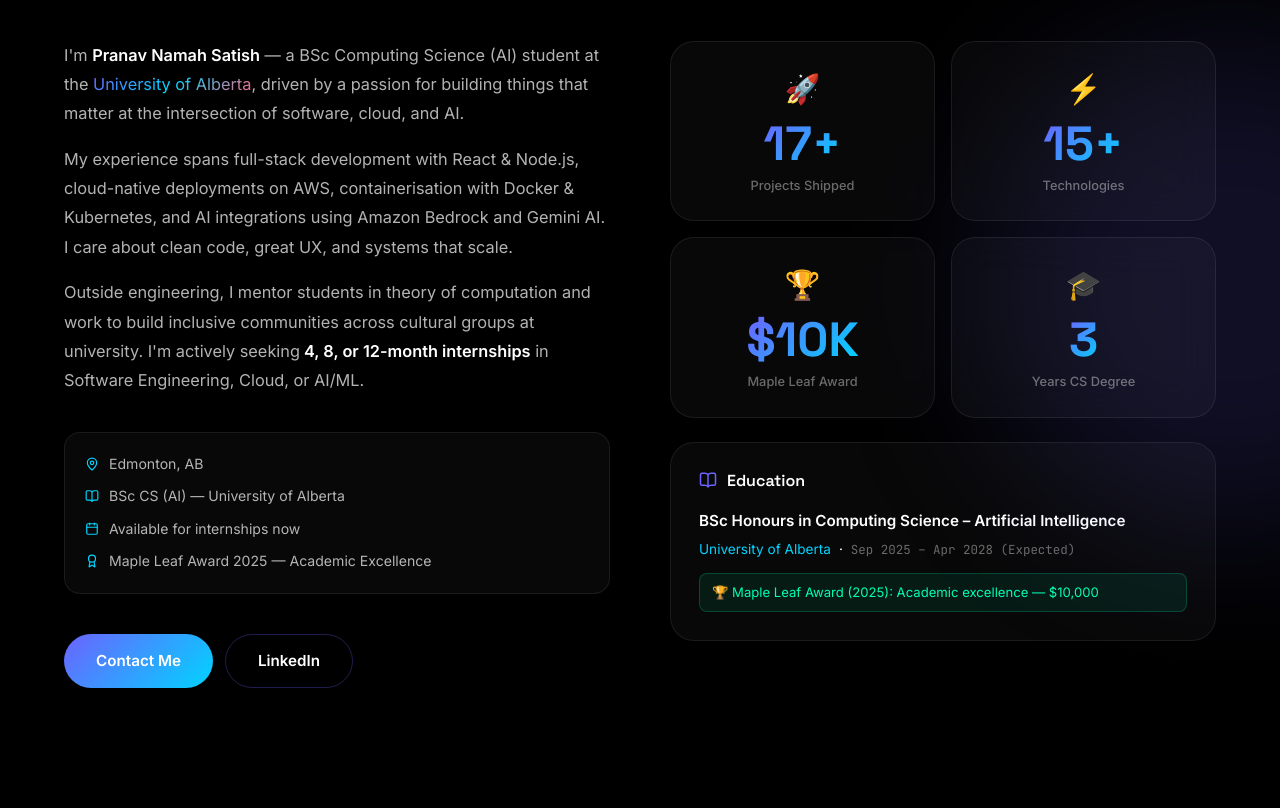
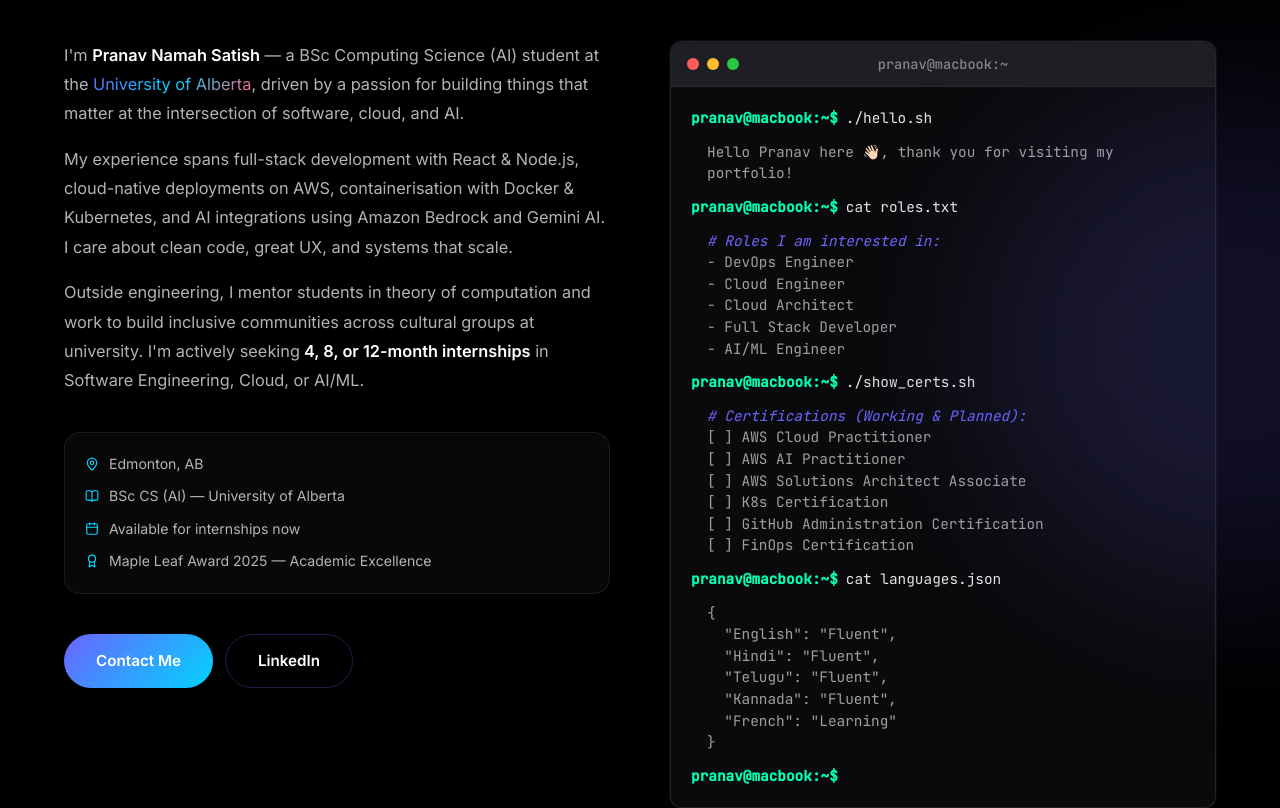
Before and after one commit to Pranav-ns/Portfolio, a Next.js app: page / in a window 1280 px wide. Shown: the part 1020-1828 px from the top of the page. Built offline with nearby package versions, Linux system fonts and the light colour scheme.

Commit message:
feat: replace stats with animated terminal about me section

```diff
--- a/src/components/About.tsx
+++ b/src/components/About.tsx
@@ -3,23 +3,7 @@
 import { motion, useInView } from "framer-motion";
 import { MapPin, Award, BookOpen, Calendar } from "lucide-react";
 import styles from "./About.module.css";
-
-const stats = [
-  { number: "17+", label: "Projects Shipped", icon: "🚀" },
-  { number: "15+", label: "Technologies", icon: "⚡" },
-  { number: "$10K", label: "Maple Leaf Award", icon: "🏆" },
-  { number: "3", label: "Years CS Degree", icon: "🎓" },
-];
-
-const education = [
-  {
-    degree: "BSc Honours in Computing Science – Artificial Intelligence",
-    school: "University of Alberta",
-    location: "Edmonton, AB",
-    period: "Sep 2025 – Apr 2028 (Expected)",
-    note: "🏆 Maple Leaf Award (2025): Academic excellence — $10,000",
-  },
-];
+import TerminalAbout from "./TerminalAbout";
 
 const fadeUp = {
   hidden: { opacity: 0, y: 30 },
@@ -111,54 +95,15 @@
             </div>
           </motion.div>
 
-          {/* Right – Stats + Education */}
-          <div className={styles.rightCol}>
-            {/* Stats Grid */}
+          {/* Right – Terminal Animation */}
           <motion.div
-              className={styles.statsGrid}
-              initial="hidden"
-              animate={inView ? "visible" : "hidden"}
-              variants={fadeUp}
-            >
-              {stats.map((s, i) => (
-                <motion.div
-                  key={s.label}
-                  className={`glass-card glow-border ${styles.statCard}`}
+            className={styles.rightCol}
             variants={fadeUp}
             initial="hidden"
             animate={inView ? "visible" : "hidden"}
           >
-                  <span style={{ fontSize: "1.8rem" }}>{s.icon}</span>
-                  <div className="stat-number">{s.number}</div>
-                  <div style={{ color: "var(--text-muted)", fontSize: "0.8rem", fontWeight: 500 }}>{s.label}</div>
+            <TerminalAbout />
           </motion.div>
-              ))}
-            </motion.div>
-
-            {/* Education */}
-            <motion.div
-              className={styles.educationCard}
-              variants={fadeUp}
-              initial="hidden"
-              animate={inView ? "visible" : "hidden"}
-            >
-              <h3 className={styles.educationTitle}>
-                <BookOpen size={18} style={{ color: "var(--accent-primary)" }} />
-                Education
-              </h3>
-              {education.map((edu) => (
-                <div key={edu.degree} className={styles.eduItem}>
-                  <div className={styles.eduDegree}>{edu.degree}</div>
-                  <div className={styles.eduMeta}>
-                    <span style={{ color: "var(--accent-secondary)" }}>{edu.school}</span>
-                    <span>·</span>
-                    <span style={{ color: "var(--text-muted)", fontFamily: "var(--font-mono)", fontSize: "0.78rem" }}>{edu.period}</span>
-                  </div>
-                  <div className={styles.eduNote}>{edu.note}</div>
-                </div>
-              ))}
-            </motion.div>
-          </div>
         </div>
       </div>
     </section>
--- /dev/null
+++ b/src/components/TerminalAbout.module.css
@@ -0,0 +1,93 @@
+.terminal {
+  background: #0a0a0c;
+  border: 1px solid rgba(255, 255, 255, 0.1);
+  border-radius: 12px;
+  overflow: hidden;
+  box-shadow: 0 20px 40px rgba(0, 0, 0, 0.6), 0 0 0 1px rgba(255,255,255,0.05);
+  font-family: var(--font-mono);
+  color: #e5e5e5;
+  font-size: 0.9rem;
+  line-height: 1.5;
+  width: 100%;
+}
+
+.header {
+  background: #1e1e24;
+  padding: 12px 16px;
+  display: flex;
+  align-items: center;
+  border-bottom: 1px solid rgba(255, 255, 255, 0.05);
+  position: relative;
+}
+
+.macButtons {
+  display: flex;
+  gap: 8px;
+  position: absolute;
+}
+
+.btnRed, .btnYellow, .btnGreen {
+  width: 12px;
+  height: 12px;
+  border-radius: 50%;
+}
+
+.btnRed { background: #ff5f56; }
+.btnYellow { background: #ffbd2e; }
+.btnGreen { background: #27c93f; }
+
+.title {
+  width: 100%;
+  text-align: center;
+  color: #888;
+  font-size: 0.85rem;
+  font-weight: 500;
+}
+
+.body {
+  padding: 20px;
+  display: flex;
+  flex-direction: column;
+  gap: 12px;
+  min-height: 380px;
+}
+
+.line {
+  display: flex;
+  gap: 8px;
+  word-break: break-all;
+}
+
+.prompt {
+  color: #00ffb3;
+  font-weight: 600;
+  white-space: nowrap;
+}
+
+.output {
+  color: #a0a0a0;
+  padding-left: 16px;
+}
+
+.comment {
+  color: #6c63ff;
+  font-style: italic;
+}
+
+.cursor {
+  display: inline-block;
+  color: #e5e5e5;
+  animation: blink 1s step-end infinite;
+}
+
+@keyframes blink {
+  0%, 100% { opacity: 1; }
+  50% { opacity: 0; }
+}
+
+@media (max-width: 768px) {
+  .body {
+    font-size: 0.8rem;
+    padding: 16px;
+  }
+}
--- /dev/null
+++ b/src/components/TerminalAbout.tsx
@@ -0,0 +1,114 @@
+"use client";
+import { useState, useEffect } from "react";
+import styles from "./TerminalAbout.module.css";
+
+export default function TerminalAbout() {
+  const [lines, setLines] = useState(0);
+
+  useEffect(() => {
+    // Reveal a new terminal line every 800ms
+    const timer = setInterval(() => {
+      setLines((prev) => (prev < 8 ? prev + 1 : prev));
+    }, 800);
+    return () => clearInterval(timer);
+  }, []);
+
+  return (
+    <div className={styles.terminal}>
+      <div className={styles.header}>
+        <div className={styles.macButtons}>
+          <div className={styles.btnRed} />
+          <div className={styles.btnYellow} />
+          <div className={styles.btnGreen} />
+        </div>
+        <div className={styles.title}>pranav@macbook:~</div>
+      </div>
+      <div className={styles.body}>
+        {/* Command 1 */}
+        {lines >= 0 && (
+          <div className={styles.line}>
+            <span className={styles.prompt}>pranav@macbook:~$</span> ./hello.sh
+          </div>
+        )}
+        {lines >= 1 && (
+          <div className={styles.output}>
+            Hello Pranav here 👋🏻, thank you for visiting my portfolio!
+          </div>
+        )}
+
+        {/* Command 2 */}
+        {lines >= 2 && (
+          <div className={styles.line}>
+            <span className={styles.prompt}>pranav@macbook:~$</span> cat roles.txt
+          </div>
+        )}
+        {lines >= 3 && (
+          <div className={styles.output}>
+            <span className={styles.comment}># Roles I am interested in:</span>
+            <br />
+            - DevOps Engineer
+            <br />
+            - Cloud Engineer
+            <br />
+            - Cloud Architect
+            <br />
+            - Full Stack Developer
+            <br />
+            - AI/ML Engineer
+          </div>
+        )}
+
+        {/* Command 3 */}
+        {lines >= 4 && (
+          <div className={styles.line}>
+            <span className={styles.prompt}>pranav@macbook:~$</span> ./show_certs.sh
+          </div>
+        )}
+        {lines >= 5 && (
+          <div className={styles.output}>
+            <span className={styles.comment}># Certifications (Working & Planned):</span>
+            <br />
+            [ ] AWS Cloud Practitioner
+            <br />
+            [ ] AWS AI Practitioner
+            <br />
+            [ ] AWS Solutions Architect Associate
+            <br />
+            [ ] K8s Certification
+            <br />
+            [ ] GitHub Administration Certification
+            <br />
+            [ ] FinOps Certification
+          </div>
+        )}
+
+        {/* Command 4 */}
+        {lines >= 6 && (
+          <div className={styles.line}>
+            <span className={styles.prompt}>pranav@macbook:~$</span> cat languages.json
+          </div>
+        )}
+        {lines >= 7 && (
+          <div className={styles.output}>
+            <pre style={{ margin: 0, fontFamily: "inherit" }}>
+{`{
+  "English": "Fluent",
+  "Hindi": "Fluent",
+  "Telugu": "Fluent",
+  "Kannada": "Fluent",
+  "French": "Learning"
+}`}
+            </pre>
+          </div>
+        )}
+
+        {/* Blinking cursor */}
+        {lines >= 8 && (
+          <div className={styles.line}>
+            <span className={styles.prompt}>pranav@macbook:~$</span> <span className={styles.cursor}>█</span>
+          </div>
+        )}
+      </div>
+    </div>
+  );
+}
```
Lines whose indentation alone changed are shown as unchanged.
